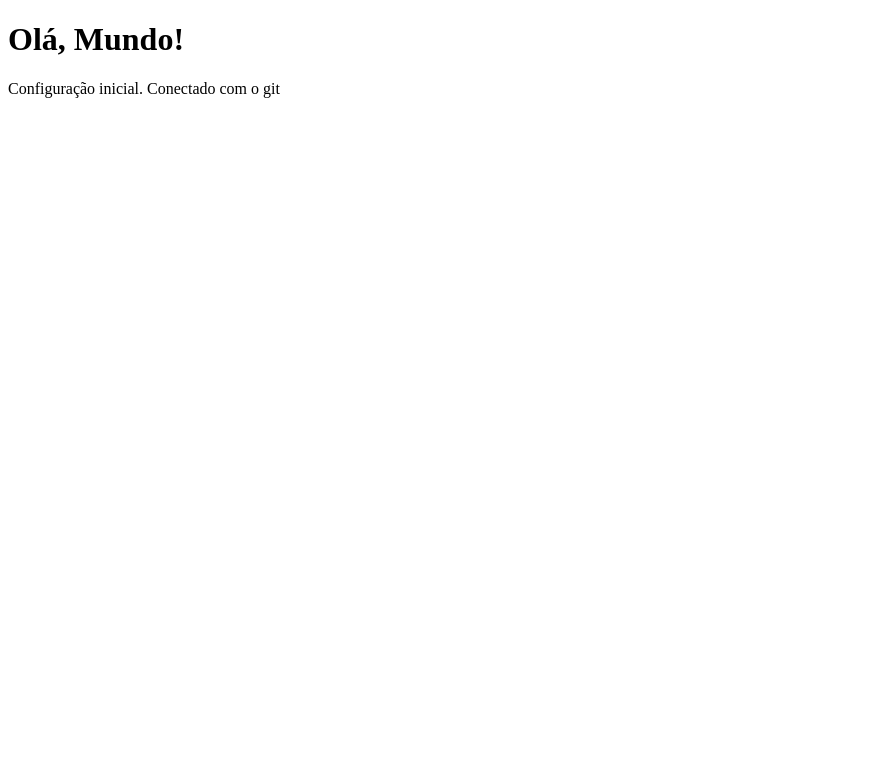
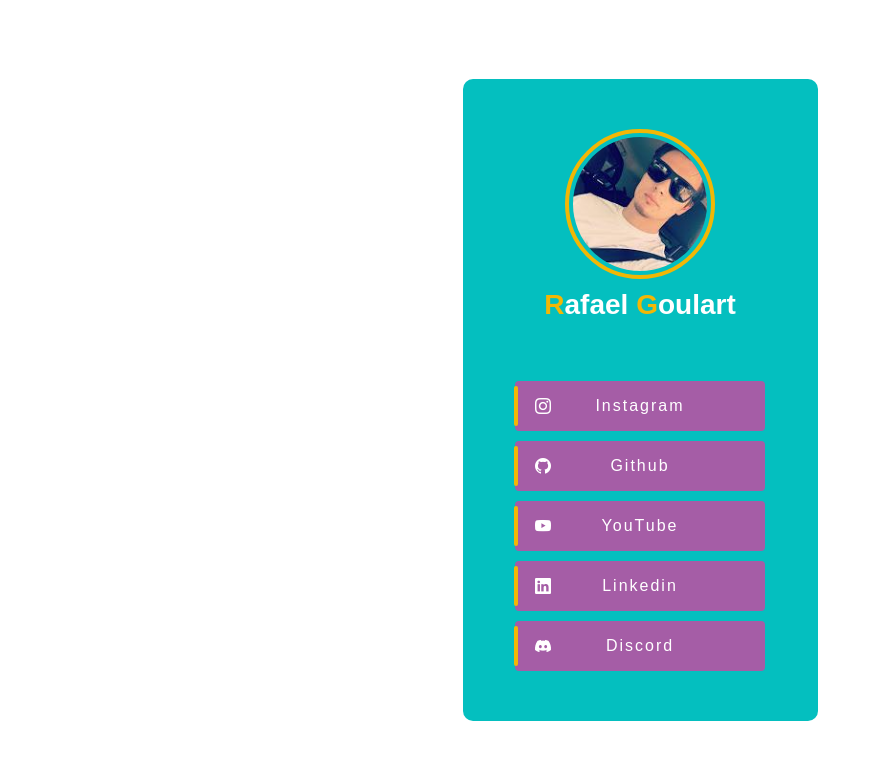
Before and after one commit to rafaelgoularttec/link-instagram, a plain HTML site: page index.html in a window 1280 px wide. Shown: the whole page, without its empty margins (0-873 px from the left). Drawn offline with nearby package versions, Linux system fonts and the light colour scheme.

Commit message:
Card-Perfil

```diff
--- a/index.html
+++ b/index.html
@@ -3,14 +3,25 @@
   <head>
     <meta http-equiv="X-UA-Compatible" content="ie=edge">
     <meta name="viewport" content="width=device-width, initial-scale=1.0">
+    <link rel="stylesheet" href="https://cdn.jsdelivr.net/npm/bootstrap-icons@1.9.1/font/bootstrap-icons.css">
     <link rel="stylesheet" href="style.css">
     <script src="logic.js"></script>
   </head>
   <body>
-    <h1>Olá, Mundo!</h1>
-    <p>
-      Configuração inicial.
-      Conectado com o git
-    </p>
+    <div id="container">
+      <div id="avatar">
+        <img src="./imgs/foto-perfil.jpg" alt="avatar">
+        <h2 id="name"><span>R</span>afael <span>G</span>oulart</h2>
+      </div>
+      <div id="buttons">
+        <ul class="lista">
+          <a href="https://www.instagram.com/rafaelogoulart/"><i class="bi bi-instagram"></i>Instagram</a>
+          <a href="https://github.com/rafaelogoulart"><i class="bi bi-github"></i>Github</a>
+          <a href="https://www.youtube.com/rafaelgoularttec"><i class="bi bi-youtube"></i>YouTube</a>
+          <a href="https://www.linkedin.com/in/rafael-goulart-3512a4160/"><i class="bi bi-linkedin"></i>Linkedin</a>
+          <a href="https://discord.gg/YrgtptZZEt"><i class="bi bi-discord"></i>Discord</a>
+        </ul>
+      </div>
+    </div>
   </body>
 </html>
--- a/style.css
+++ b/style.css
@@ -0,0 +1,92 @@
+*
+{
+  margin: 0;
+  padding: 0;
+  box-sizing: border-box;
+  text-decoration: none;
+}
+body
+{
+  width: 100vw;
+  height: 100vh;
+  display: flex;
+  justify-content: center;
+  align-items: center;
+}
+#container
+{
+  display: flex;
+  align-items: center;
+  justify-content: space-between;
+  flex-direction: column;
+  width: 355px;
+  height: 642px;
+  max-width: 355px;
+  max-height: 642px;
+  background-color: #04BFBF;
+  border-radius: 10px;
+  padding: 50px 0;
+}
+#avatar
+{
+  display: flex;
+  flex-direction: column;
+  align-items: center;
+}
+#avatar img
+{
+  width: 150px;
+  border-radius: 50%;
+  padding: 4px;
+  border: 4px solid #F2B705;
+}
+#name
+{
+  font-size: 28px;
+  font-family: Arial, Helvetica, sans-serif;
+  font-weight: bold;
+  color: #fff;
+  margin-top: 10px;
+}
+#name span
+{
+  color: #F2B705;
+}
+.lista
+{
+  display: flex;
+  flex-direction: column;
+  gap: 10px;
+}
+.lista a
+{
+  width:  250px;
+  height: 50px;
+  background-color: #A55DA6;
+  color: #fff;
+  font-size: 16px;
+  /* font-weight: bold; */
+  font-family: Arial, Helvetica, sans-serif;
+  letter-spacing: 2px;
+  border-radius: 4px;
+  display: flex;
+  align-items: center;
+  justify-content: center;
+  position: relative;
+}
+.lista a::after
+{
+  content: "";
+  width: 4px;
+  height: 40px;
+  border-radius: 2px;
+  background-color: #F2B705;
+  position: absolute;
+  left: -1px;
+}
+.lista a > .bi
+{
+  position: absolute;
+  left: 20px;
+  display: flex;
+}
```
Also changed, not shown: imgs/foto-perfil.jpg (added).
